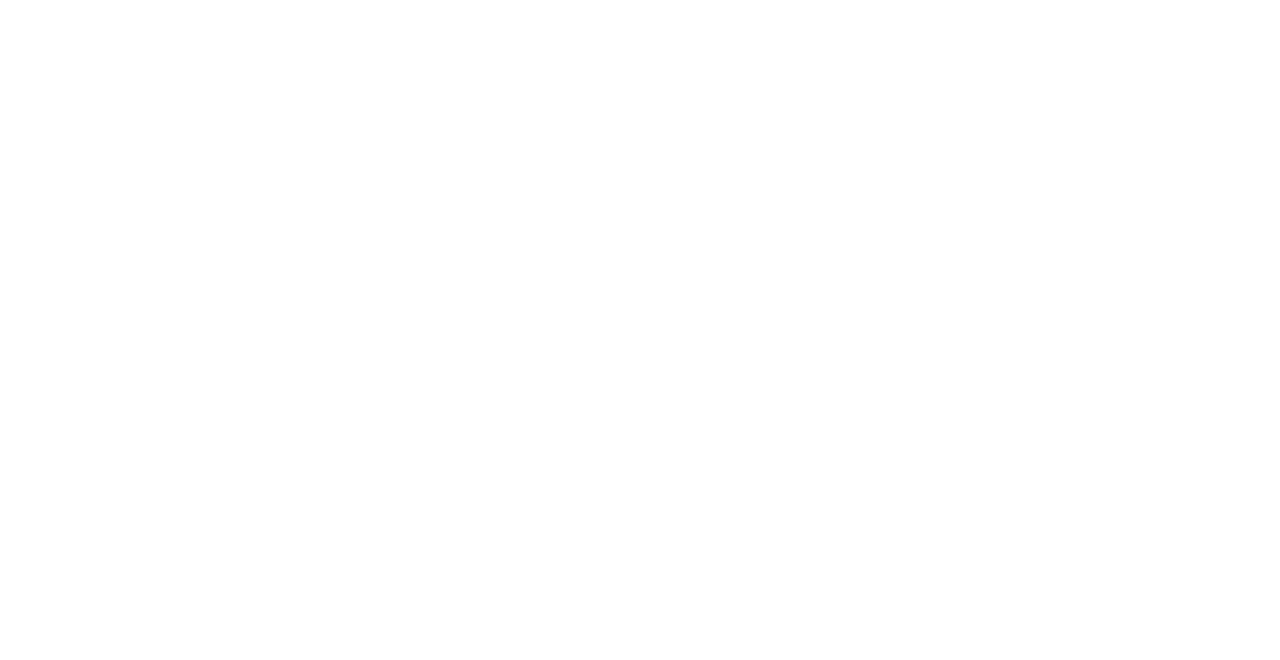
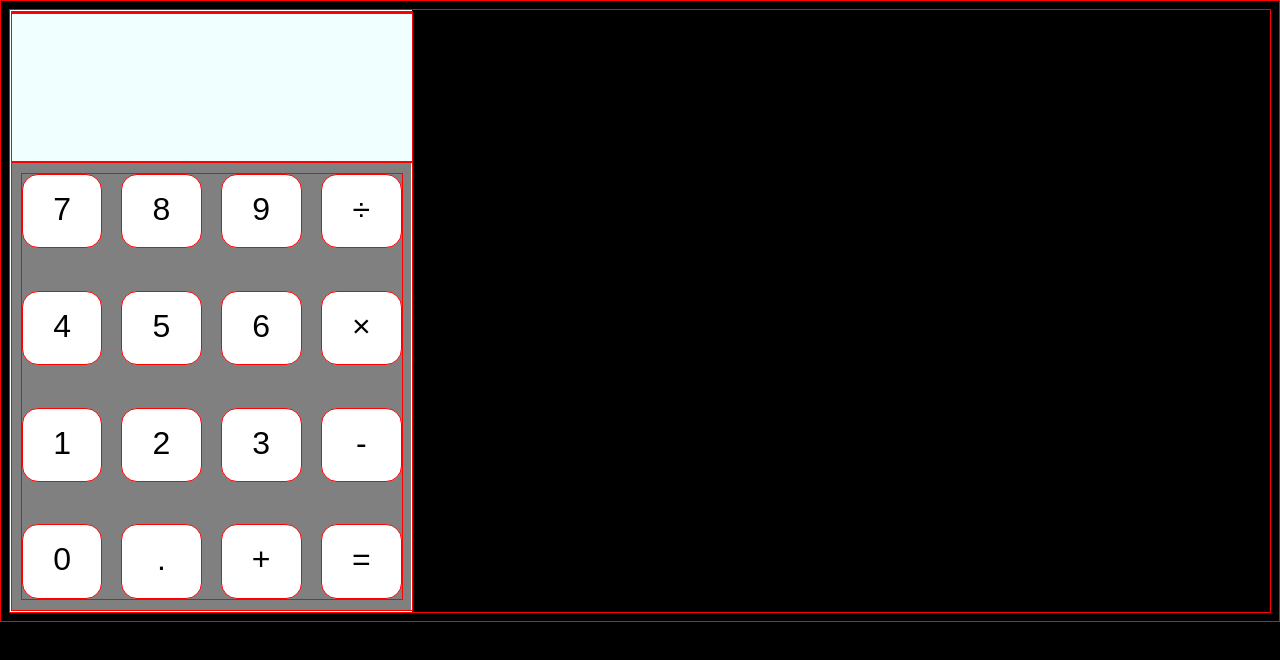
Before and after one commit to ciaracade/calculator, a plain HTML site: page index.html in a window 1280 px wide. Drawn offline with Linux system fonts and the light colour scheme.

Commit message:
Basic Calculator UI setup

```diff
--- a/index.html
+++ b/index.html
@@ -1,9 +1,44 @@
 <!DOCTYPE html>
 <html>
-    <head>
-        <ref="stylesheet" href="style.css">
-    </head>
-    <body>
 
-    </body>
+<head>
+    <meta charset="utf-8" />
+    <link rel="stylesheet" href="style.css" />
+    <script src="app.js" defer></script>
+</head>
+
+<body>
+    <div class="calculator">
+        <div class="screen">
+            <div class="output">
+
+            </div>
+        </div>
+        <div class="touchpad">
+
+            <div class="buttons">
+                <button class="button" id="seven">7</button>
+                <button class="button" id="seven">8</button>
+                <button class="button" id="seven">9</button>
+                <button class="button" id="division"> ÷</button>
+                <button class="button" id="four">4</button>
+                <button class="button" id="five">5</button>
+                <button class="button" id="six">6</button>
+                <button class="button" id="multiply">×</button>
+                <button class="button" id="one">1</button>
+                <button class="button" id="two">2</button>
+                <button class="button" id="three">3</button>
+                <button class="button" id="minus">-</button>
+                <button class="button" id="zero">0</button>
+                <button class="button" id="decimal">.</button>
+                <button class="button" id="plus">+</button>
+                <button class="button" id="equals">=</button>
+
+            </div>
+        </div>
+
+    </div>
+
+</body>
+
 </html>
--- a/style.css
+++ b/style.css
@@ -0,0 +1,50 @@
+* {
+    border: 1px solid red;
+}
+
+body{
+    background-color: black;
+}
+
+.calculator {
+   display: flex;
+   flex-direction: column;
+    width: 400px;
+    height: 600px;
+    border: 1px solid white;
+    background-color: grey;
+}
+
+.screen {
+    width: 100%;
+    height: 25%;
+    background-color: azure;
+}
+.touchpad {
+    width: 100%;
+    height: 75%;
+    display: flex;
+    align-items: center;
+    justify-content: center;
+}
+
+.buttons {
+    display:grid;
+    grid-template-columns: auto auto auto auto;
+    grid-row-gap: 10%;
+    grid-column-gap: 5%;
+    width: 95%;
+    height: 95%;
+
+
+}
+
+button {
+    border-radius: 1rem;
+    background-color: white;
+    text-align: center;
+    display: flex;
+    justify-content: center;
+    font-size: 32px;
+    padding: 1rem;
+}
```
